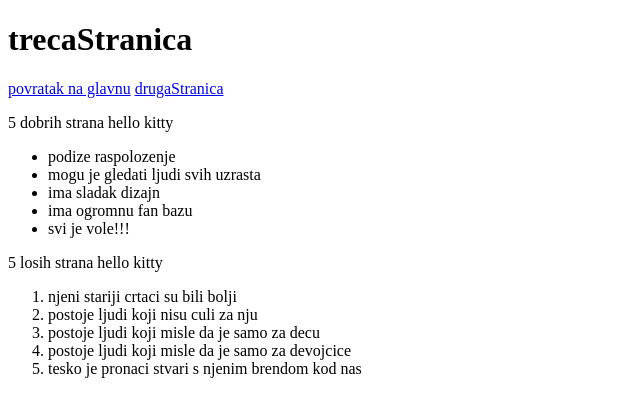
After one commit to yxzhin/HTMLlearnPrimenaRacunara, a Flask app: template src/templates/trecaStranica.html in a window 1280 px wide. The commit adds this page. Shown: the top 417 px of the page, without its empty margins (0-640 px from the left). Run offline with Flask 3, Linux system fonts and the light colour scheme; the template is opened without the code that fills it: most values are stand-ins (such as "Sample title", 1, 10 or a date in 2020).

Commit message:
feat!: add third page

```diff
--- a/src/templates/drugaStranica.html
+++ b/src/templates/drugaStranica.html
@@ -17,6 +17,7 @@
 
             <h1><b><i>top 4 cute things</i></b></h1>
             <a href="index.html">povratak na glavnu</a>
+            <a href="trecaStranica.html">trecaStranica</a>
 
             <br>
             <img src="img/imgonline-com-ua-Resize-ilPXLp7TRkZDR.png"><img src="img/imgonline-com-ua-Resize-PYb277cNXvctu.png">
--- a/src/templates/index.html
+++ b/src/templates/index.html
@@ -17,6 +17,7 @@
 
             <h1>htmlLearnPrimenaRacunara</h1>
             <a href="drugaStranica.html">drugaStranica</a>
+            <a href="trecaStranica.html">trecaStranica</a>
 
         </main>
 
--- /dev/null
+++ b/src/templates/trecaStranica.html
@@ -0,0 +1,47 @@
+<!DOCTYPE html>
+<html lang="sr">
+
+    <head>
+
+        <meta charset="UTF-8">
+        <meta name="viewport" content="width=device-width, initial-scale=1.0">
+        <meta http-equiv="X-UA-Compatible" content="ie=edge">
+        <title>{{title}}</title>
+        <link rel="icon" href="./../img/favicon.ico" type="image/x-icon">
+
+    </head>
+
+    <body>
+
+        <main>
+
+            <h1>trecaStranica</h1>
+
+            <a href="index.html">povratak na glavnu</a>
+            <a href="drugaStranica.html">drugaStranica</a>
+
+            <p>5 dobrih strana hello kitty</p>
+
+            <ul>
+                <li>podize raspolozenje</li>
+                <li>mogu je gledati ljudi svih uzrasta</li>
+                <li>ima sladak dizajn</li>
+                <li>ima ogromnu fan bazu</li>
+                <li>svi je vole!!!</li>
+            </ul>
+
+            <p>5 losih strana hello kitty</p>
+
+            <ol>
+                <li>njeni stariji crtaci su bili bolji</li>
+                <li>postoje ljudi koji nisu culi za nju</li>
+                <li>postoje ljudi koji misle da je samo za decu</li>
+                <li>postoje ljudi koji misle da je samo za devojcice</li>
+                <li>tesko je pronaci stvari s njenim brendom kod nas</li>
+            </ol>
+
+        </main>
+
+    </body>
+
+</html>
```
